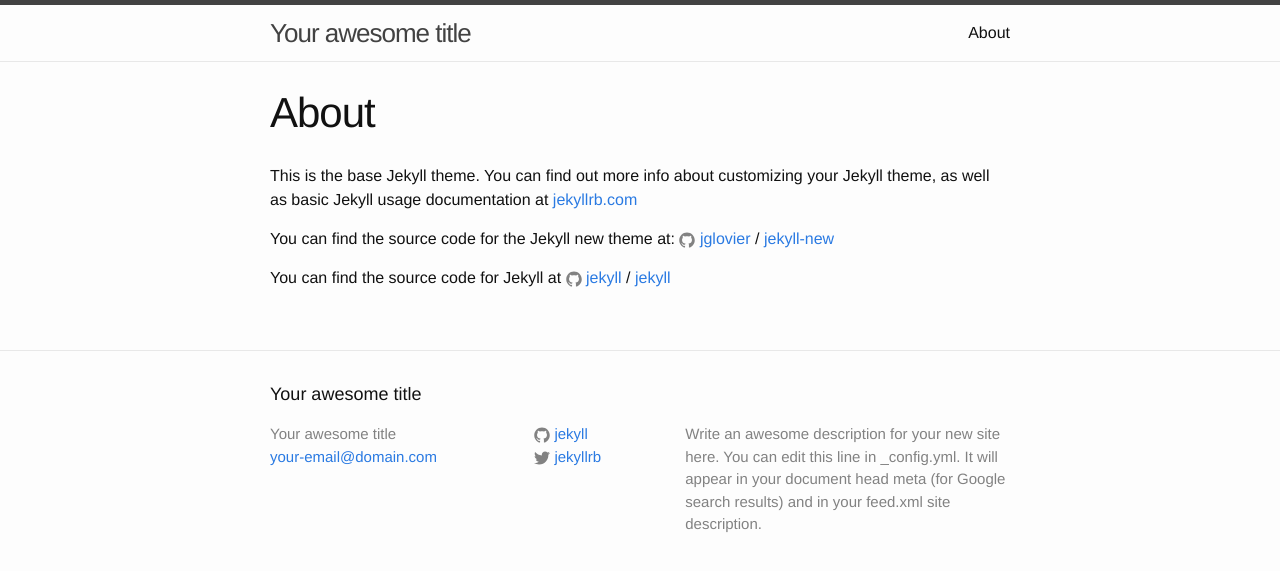
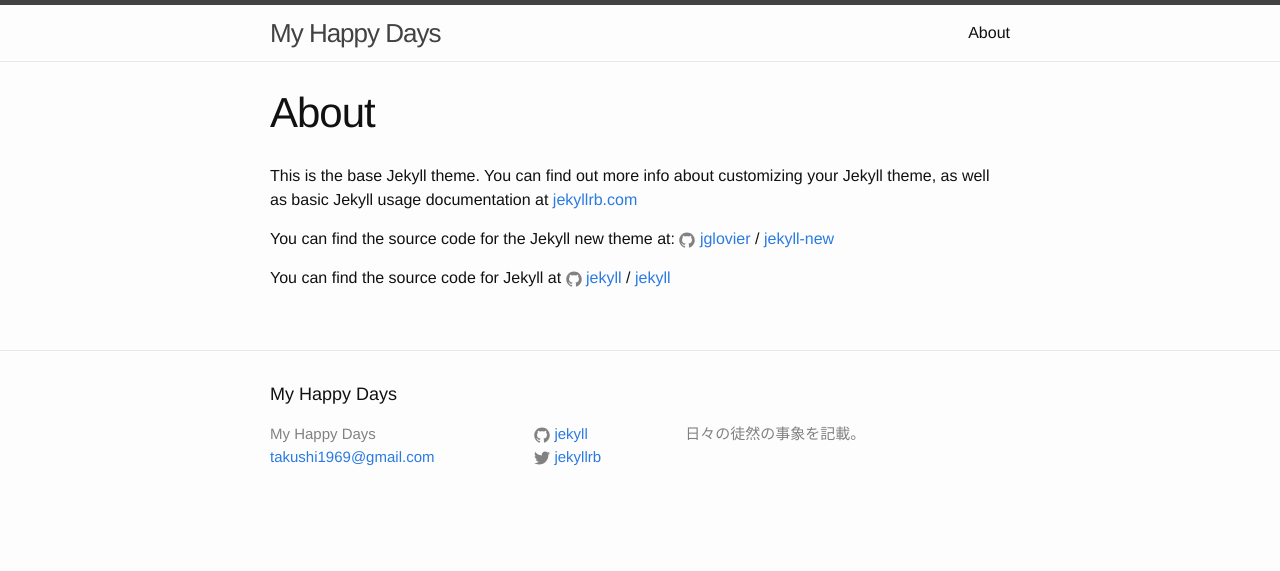
Before and after one commit to takushi1969/takushi1969.github.io, a Jekyll site: the page built from about.md, in a window 1280 px wide. Shown: the top 571 px of the page. Built offline with Jekyll 4.4.1, drawn with Linux system fonts in a browser that asks for light colours.

```diff
--- a/_config.yml
+++ b/_config.yml
@@ -6,14 +6,12 @@
 # 'jekyll serve'. If you change this file, please restart the server process.
 
 # Site settings
-title: Your awesome title
-email: your-email@domain.com
+title: My Happy Days
+email: takushi1969@gmail.com
 description: > # this means to ignore newlines until "baseurl:"
-  Write an awesome description for your new site here. You can edit this
-  line in _config.yml. It will appear in your document head meta (for
-  Google search results) and in your feed.xml site description.
+  日々の徒然の事象を記載。
 baseurl: "" # the subpath of your site, e.g. /blog
-url: "http://yourdomain.com" # the base hostname & protocol for your site
+url: "http://takushi1969.github.io" # the base hostname & protocol for your site
 twitter_username: jekyllrb
 github_username:  jekyll
 
```
Also changed, not shown: _posts/2019-05-06-welcome-to-jekyll.markdown (deleted, +0 -25 lines), _posts/2020-05-30-ssh_forwarding.md (added, +71 -0 lines), 8 other files.
